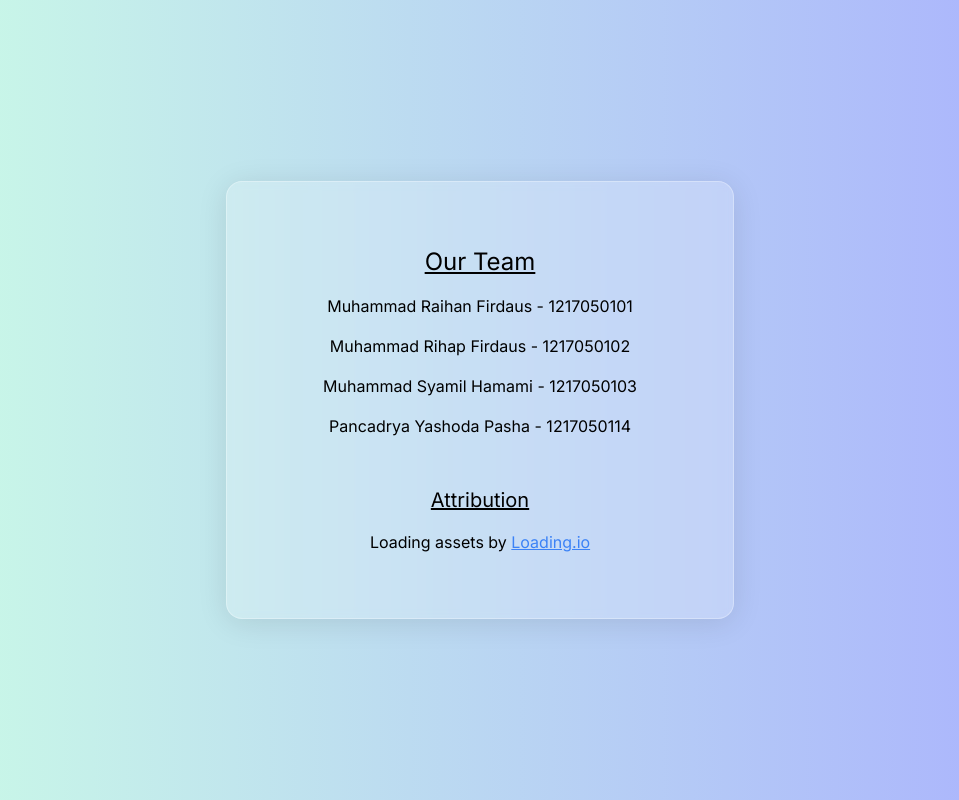
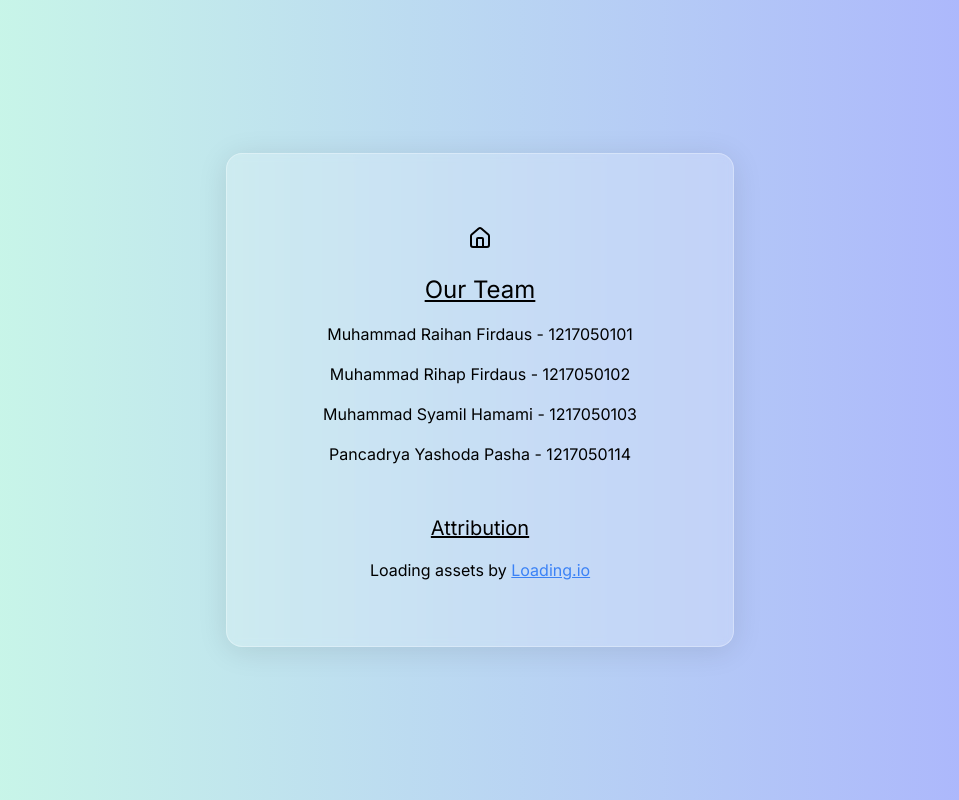
Before and after one commit to rihapfirdaus/Compressio, a Next.js app: page /about_us in a window 1280 px wide. Shown: the whole page, without its empty margins (160-1119 px from the left). Built offline with nearby package versions, Linux system fonts and the light colour scheme.

Commit message:
feat: add home button

```diff
--- a/app/about_us/page.js
+++ b/app/about_us/page.js
@@ -1,7 +1,16 @@
+import { Home } from "lucide-react";
+import Link from "next/link";
+
 export default function AboutUs() {
   return (
     <main className="box-border grid place-items-center w-screen h-screen">
       <div className="flex flex-col gap-4 justify-center items-center bg-glass shadow-2xl py-8 px-4 md:py-16 md:px-24">
+        <Link
+          href="/"
+          className="text-bold hover:bg-blue-500 p-2 rounded-full hover:text-white"
+        >
+          <Home />
+        </Link>
         <h1 className="text-2xl underline">Our Team</h1>
         <p>Muhammad Raihan Firdaus - 1217050101</p>
         <p>Muhammad Rihap Firdaus - 1217050102</p>
```
